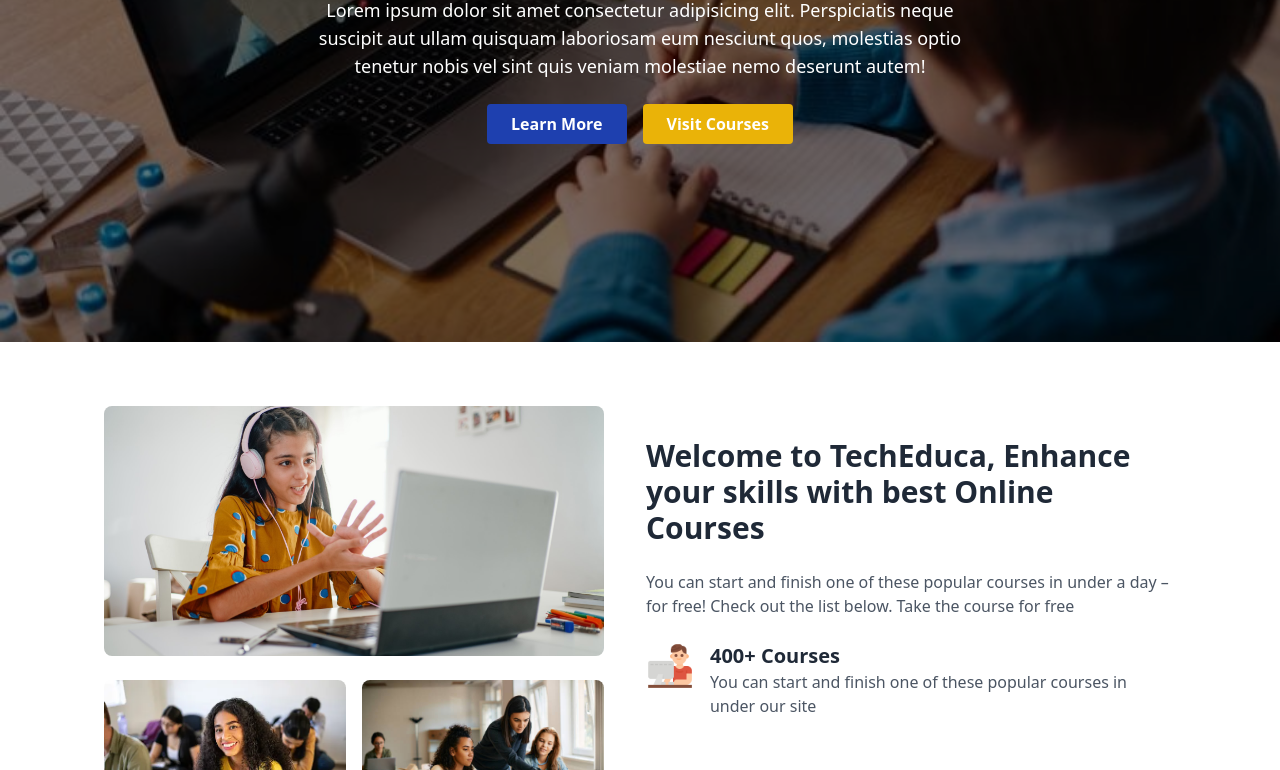
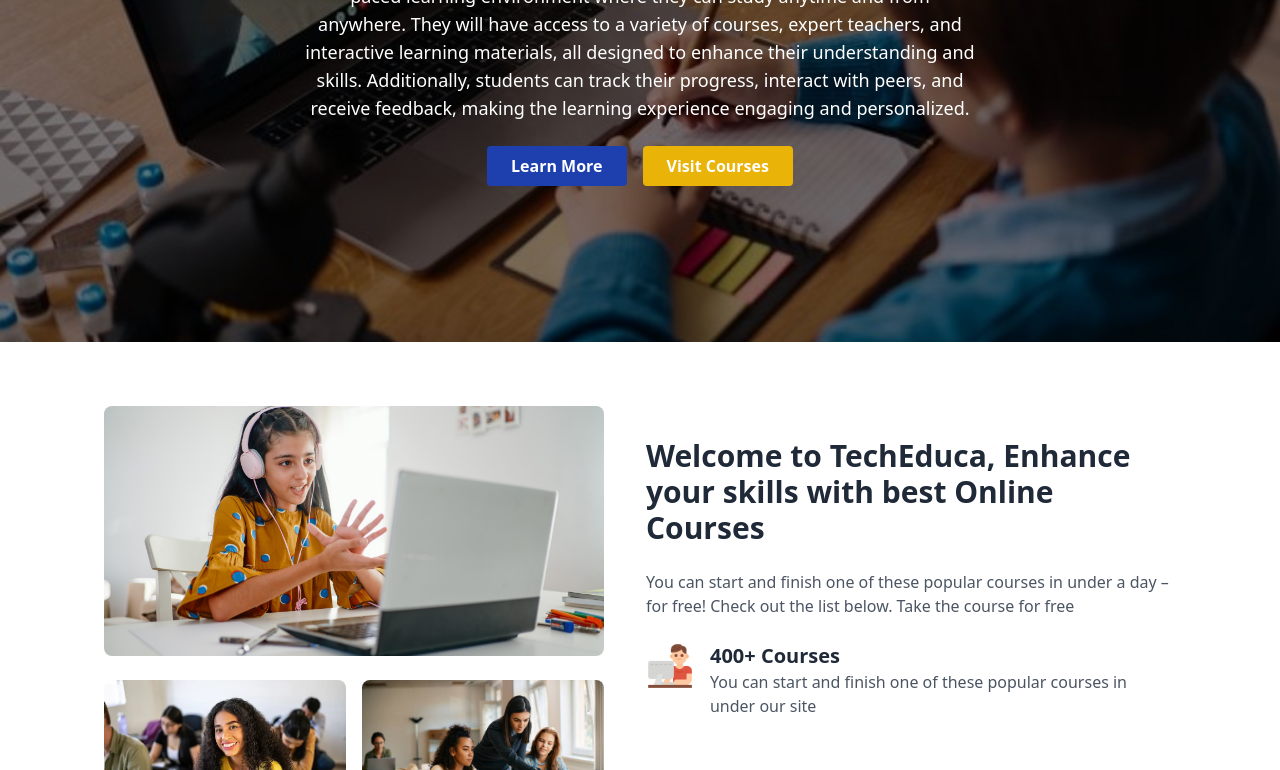
Before and after one commit to shorafothoshen/Online_School_Project_front_end, a plain HTML site: page index.html in a window 1280 px wide. Shown: the part 330-1100 px from the top of the page. Drawn offline with nearby package versions, Linux system fonts and the light colour scheme; no server answers.

Commit message:
simple change

```diff
--- a/index.html
+++ b/index.html
@@ -90,9 +90,7 @@
             <div
                 class="absolute inset-0 bg-black bg-opacity-50 flex flex-col justify-center items-center text-center text-white">
                 <h1 class="text-4xl font-bold">Enhance Your Future With TechEduca</h1>
-                <p class="mt-4 text-lg max-w-2xl">Lorem ipsum dolor sit amet consectetur adipisicing elit. Perspiciatis
-                    neque suscipit aut ullam quisquam laboriosam eum nesciunt quos, molestias optio tenetur nobis vel
-                    sint quis veniam molestiae nemo deserunt autem!</p>
+                <p class="mt-4 text-lg max-w-2xl">In the Online School project, students can benefit by accessing a flexible, self-paced learning environment where they can study anytime and from anywhere. They will have access to a variety of courses, expert teachers, and interactive learning materials, all designed to enhance their understanding and skills. Additionally, students can track their progress, interact with peers, and receive feedback, making the learning experience engaging and personalized.</p>
                 <div class="mt-6 flex space-x-4">
                     <a href="#"
                         class="px-6 py-2 bg-blue-800 hover:bg-blue-700 text-white font-bold rounded transition duration-300">Learn
```
